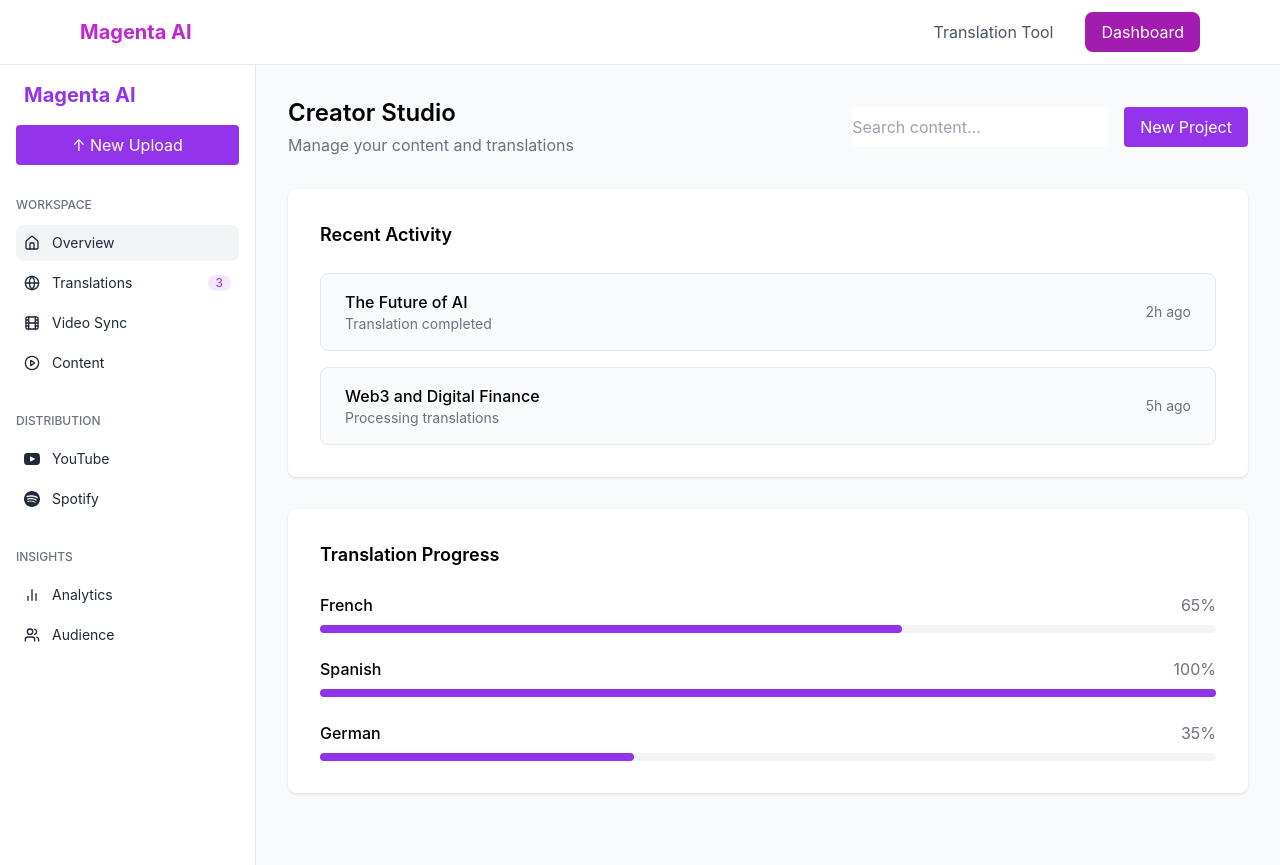
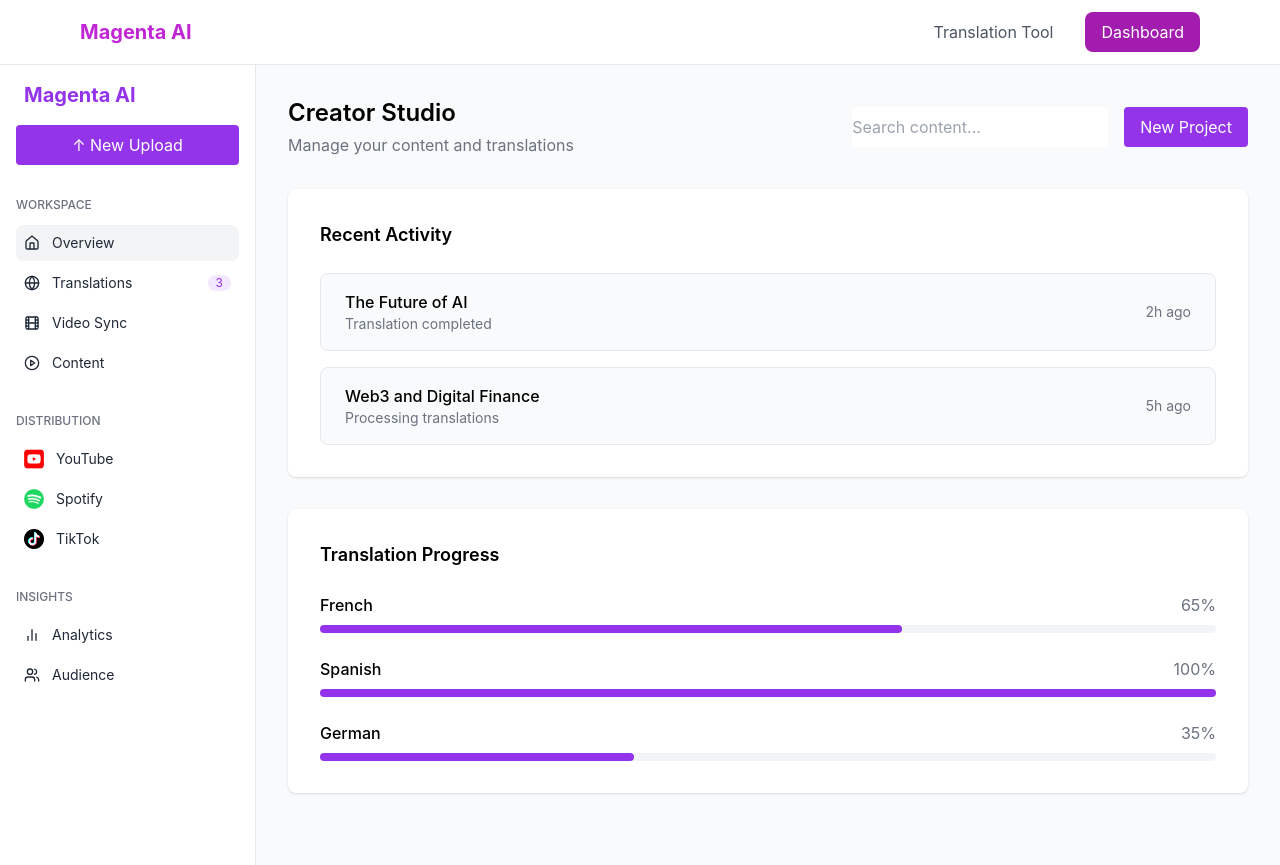
Before and after one commit to RobMills28/Expressive-Speech-Translation, a React (Create React App) app in the folder Frontend/: page /dashboard in a window 1280 px wide. Built offline with nearby package versions, Linux system fonts and the light colour scheme.

Commit message:
sorted out 3 of the distribution icons

```diff
--- a/Frontend/src/components/Dashboard.js
+++ b/Frontend/src/components/Dashboard.js
@@ -5,6 +5,10 @@ import { Input } from "./ui/input";
 import { Home, Globe, PlayCircle, BarChart2, Users, Film, Settings } from 'lucide-react';
 import TranslationFlow from './TranslationFlow';
 import VideoSyncInterface from './VideoSyncInterface';
+
+import youtubeIcon from '../assets/icons/youtube_social_squircle_red.png';
+import spotifyIcon from '../assets/icons/spotify-icon.png';
+import tiktokIcon from '../assets/icons/TikTok_Icon_Black_Circle.png';
 
 const Dashboard = () => {
   const [showTranslationFlow, setShowTranslationFlow] = useState(false);
@@ -136,16 +140,28 @@ const Dashboard = () => {
                 <p className="text-xs font-medium text-gray-500 mb-3">DISTRIBUTION</p>
                 <div className="space-y-1">
                   <div className="flex items-center text-gray-800 hover:bg-gray-100 rounded-lg px-2 py-2">
-                    <svg className="h-4 w-4" viewBox="0 0 24 24" fill="currentColor">
-                      <path d="M19.615 3.184c-3.604-.246-11.631-.245-15.23 0-3.897.266-4.356 2.62-4.385 8.816.029 6.185.484 8.549 4.385 8.816 3.6.245 11.626.246 15.23 0 3.897-.266 4.356-2.62 4.385-8.816-.029-6.185-.484-8.549-4.385-8.816zm-10.615 12.816v-8l8 3.993-8 4.007z" />
-                    </svg>
+                    <img
+                      src={youtubeIcon}
+                      alt="YouTube"
+                      className="w-5 h-5"
+                    />
                     <span className="ml-3 text-sm">YouTube</span>
                   </div>
                   <div className="flex items-center text-gray-800 hover:bg-gray-100 rounded-lg px-2 py-2">
-                    <svg className="h-4 w-4" viewBox="0 0 24 24" fill="currentColor">
-                      <path d="M12 0C5.4 0 0 5.4 0 12s5.4 12 12 12 12-5.4 12-12S18.66 0 12 0zm5.521 17.34c-.24.359-.66.48-1.021.24-2.82-1.74-6.36-2.101-10.561-1.141-.418.122-.779-.179-.899-.539-.12-.421.18-.78.54-.9 4.56-1.021 8.52-.6 11.64 1.32.42.18.479.659.301 1.02zm1.44-3.3c-.301.42-.841.6-1.262.3-3.239-1.98-8.159-2.58-11.939-1.38-.479.12-1.02-.12-1.14-.6-.12-.48.12-1.021.6-1.141C9.6 9.9 15 10.561 18.72 12.84c.361.181.54.78.241 1.2zm.12-3.36C15.24 8.4 8.82 8.16 5.16 9.301c-.6.179-1.2-.181-1.38-.721-.18-.601.18-1.2.72-1.381 4.26-1.26 11.28-1.02 15.721 1.621.539.3.719 1.02.419 1.56-.299.421-1.02.599-1.559.3z" />
-                    </svg>
+                    <img
+                      src={spotifyIcon}
+                      alt="Spotify"
+                      className="w-5 h-5"
+                      />
                     <span className="ml-3 text-sm">Spotify</span>
+                  </div>
+                  <div className="flex items-center text-gray-800 hover:bg-gray-100 rounded-lg px-2 py-2">
+                    <img
+                      src={tiktokIcon}
+                      alt="TikTok"
+                      className="w-5 h-5"
+                    />
+                    <span className="ml-3 text-sm">TikTok</span>
                   </div>
                 </div>
               </div>
@@ -251,16 +267,28 @@ const Dashboard = () => {
               <p className="text-xs font-medium text-gray-500 mb-3">DISTRIBUTION</p>
               <div className="space-y-1">
                 <div className="flex items-center text-gray-800 hover:bg-gray-100 rounded-lg px-2 py-2">
-                  <svg className="h-4 w-4" viewBox="0 0 24 24" fill="currentColor">
-                    <path d="M19.615 3.184c-3.604-.246-11.631-.245-15.23 0-3.897.266-4.356 2.62-4.385 8.816.029 6.185.484 8.549 4.385 8.816 3.6.245 11.626.246 15.23 0 3.897-.266 4.356-2.62 4.385-8.816-.029-6.185-.484-8.549-4.385-8.816zm-10.615 12.816v-8l8 3.993-8 4.007z" />
-                  </svg>
+                  <img
+                    src={youtubeIcon}
+                    alt="YouTube"
+                    className="w-5 h-5"
+                  />
                   <span className="ml-3 text-sm">YouTube</span>
                   </div>
                 <div className="flex items-center text-gray-800 hover:bg-gray-100 rounded-lg px-2 py-2">
-                  <svg className="h-4 w-4" viewBox="0 0 24 24" fill="currentColor">
-                    <path d="M12 0C5.4 0 0 5.4 0 12s5.4 12 12 12 12-5.4 12-12S18.66 0 12 0zm5.521 17.34c-.24.359-.66.48-1.021.24-2.82-1.74-6.36-2.101-10.561-1.141-.418.122-.779-.179-.899-.539-.12-.421.18-.78.54-.9 4.56-1.021 8.52-.6 11.64 1.32.42.18.479.659.301 1.02zm1.44-3.3c-.301.42-.841.6-1.262.3-3.239-1.98-8.159-2.58-11.939-1.38-.479.12-1.02-.12-1.14-.6-.12-.48.12-1.021.6-1.141C9.6 9.9 15 10.561 18.72 12.84c.361.181.54.78.241 1.2zm.12-3.36C15.24 8.4 8.82 8.16 5.16 9.301c-.6.179-1.2-.181-1.38-.721-.18-.601.18-1.2.72-1.381 4.26-1.26 11.28-1.02 15.721 1.621.539.3.719 1.02.419 1.56-.299.421-1.02.599-1.559.3z" />
-                  </svg>
+                  <img
+                    src={spotifyIcon}
+                    alt="Spotify"
+                    className="w-5 h-5"
+                  />
                   <span className="ml-3 text-sm">Spotify</span>
+                </div>
+                <div className="flex items-center text-gray-800 hover:bg-gray-100 rounded-lg px-2 py-2">
+                  <img
+                    src={tiktokIcon}
+                    alt="TikTok"
+                    className="w-5 h-5"
+                  />
+                  <span className="ml-3 text-sm">TikTok</span>
                 </div>
               </div>
             </div>
```
